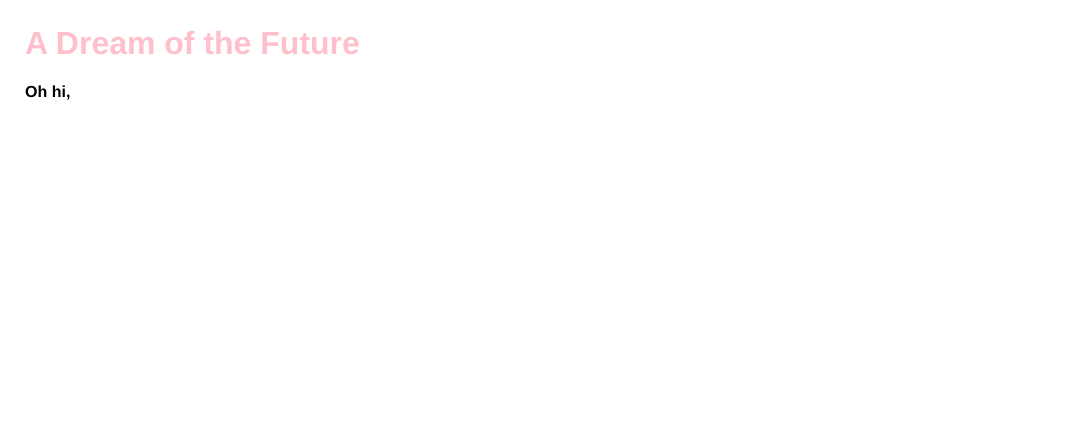
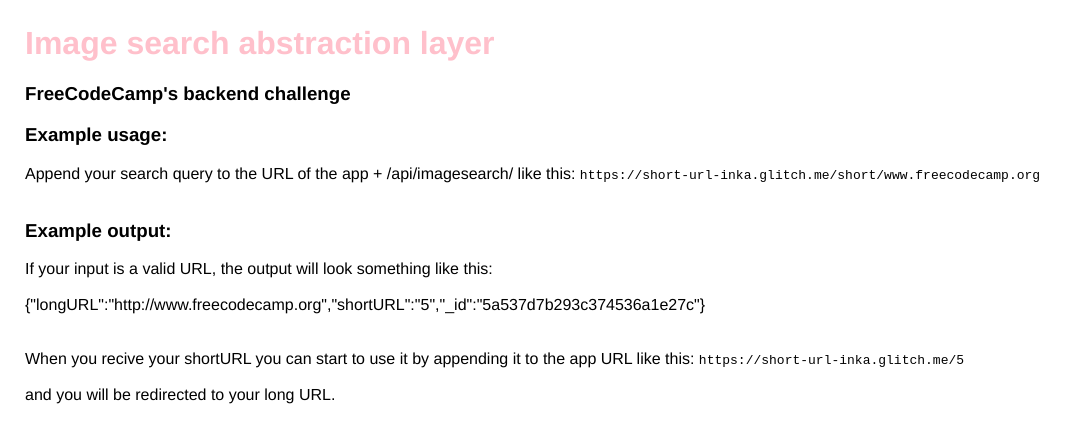
Before and after one commit to Inka13/image-search-abstraction-layer, a website: page views/index.html in a window 1280 px wide. Shown: the whole page, without its empty margins (0-1077 px from the left). Drawn offline with nearby package versions, Linux system fonts and the light colour scheme.

Commit message:
🚉📡 Checkpoint views/index.html:617097/116

```diff
--- a/views/index.html
+++ b/views/index.html
@@ -4,31 +4,50 @@
 <!DOCTYPE html>
 <html>
   <head>
-    <title>Welcome to Glitch!</title>
-    <meta name="description" content="A cool thing made with Glitch">
+    <title>Image search abrtraction layer</title>
+    <meta name="description" content="Image search abrtraction layer">
     <link id="favicon" rel="icon" href="https://glitch.com/edit/favicon-app.ico" type="image/x-icon">
     <meta charset="utf-8">
     <meta http-equiv="X-UA-Compatible" content="IE=edge">
     <meta name="viewport" content="width=device-width, initial-scale=1">
     <link rel="stylesheet" href="/style.css">
   </head>
-  <body>
+   <body>
     <header>
       <h1>
-        A Dream of the Future
+        Image search abstraction layer
       </h1>
+      <h3>
+        FreeCodeCamp's backend challenge
+      </h3>
     </header>
 
     <main>
-      <p class="bold">Oh hi,</p>
 
+        <h3>
+          Example usage:
+        </h3>
+        Append your search query to the URL of the app + /api/imagesearch/ like this: <code class="url">https://short-url-inka.glitch.me/short/www.freecodecamp.org</code>
+
+      <br><br>
+        <h3>
+          Example output:
+        </h3>
+          If your input is a valid URL, the output will look something like this:
+
+      <br><br>
+
+      <div class="res">{"longURL":"http://www.freecodecamp.org","shortURL":"5","_id":"5a537d7b293c374536a1e27c"}</div>
+
+      <br><br>
+
+        When you recive your shortURL you can start to use it by appending it to the app URL like this:
+        <code class="url">https://short-url-inka.glitch.me/5</code>
+
+      <br><br>
+        and you will be redirected to your long URL.
 
     </main>
 
-    <script src="https://code.jquery.com/jquery-2.2.1.min.js"
-            integrity="sha256-gvQgAFzTH6trSrAWoH1iPo9Xc96QxSZ3feW6kem+O00="
-            crossorigin="anonymous"></script>
-    <script src="/client.js"></script>
-
   </body>
 </html>
```
